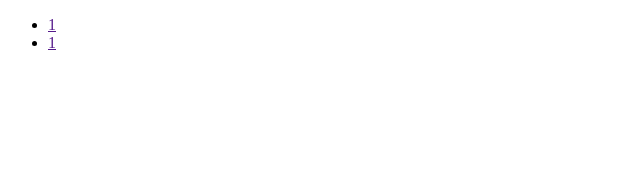
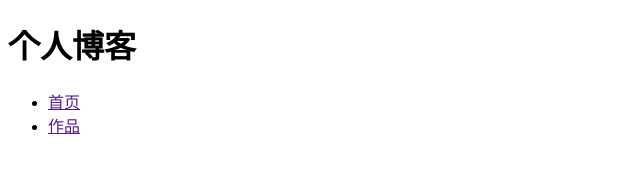
Before and after one commit to M-SL-ONE/M-SL-ONE.github.io, a plain HTML site: page index.html in a window 1280 px wide. Shown: the whole page, without its empty margins (0-640 px from the left). Drawn offline with Linux system fonts and the light colour scheme.

Commit message:
初始化index.html

```diff
--- a/index.html
+++ b/index.html
@@ -4,9 +4,14 @@
 	<title></title>
 </head>
 <body>
-	<ul>
-		<li><a href="">1</a></li>
-		<li><a href="">1</a></li>
-	</ul>
+	<header>
+		<h1>个人博客</h1>
+	</header>
+	<nav>
+		<ul>
+			<li><a href="">首页</a></li>
+			<li><a href="">作品</a></li>
+		</ul>
+	</nav>
 </body>
 </html>
```
